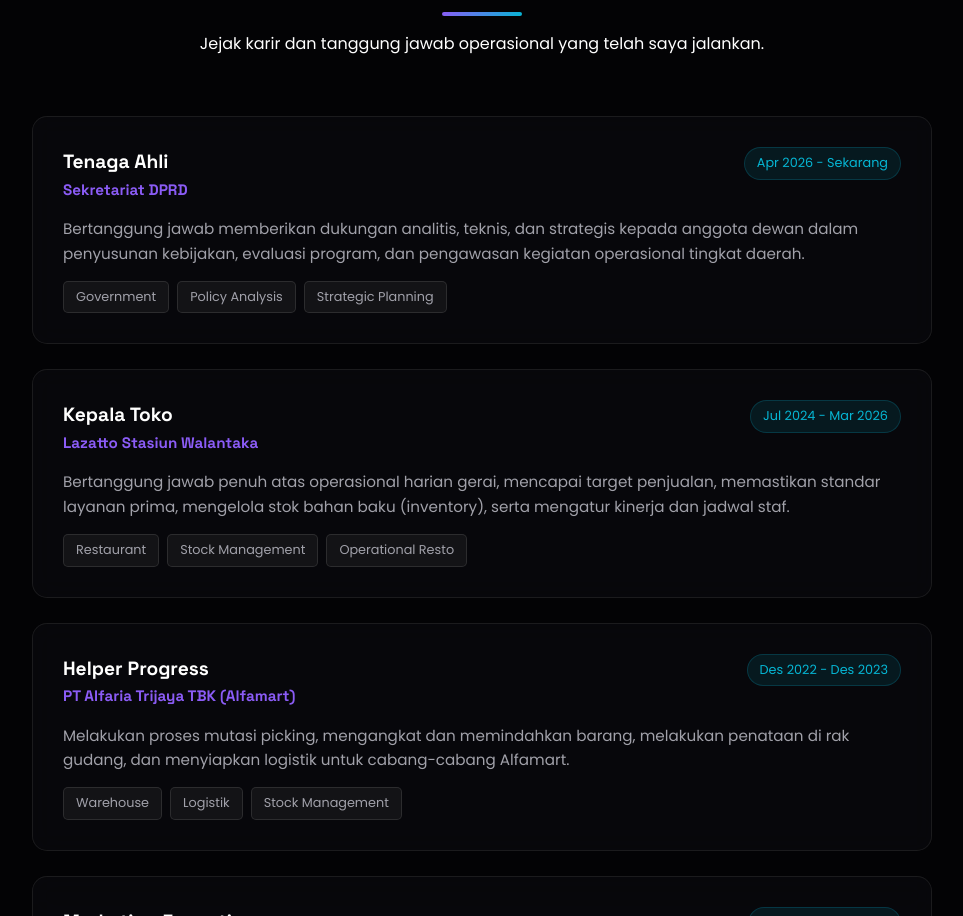
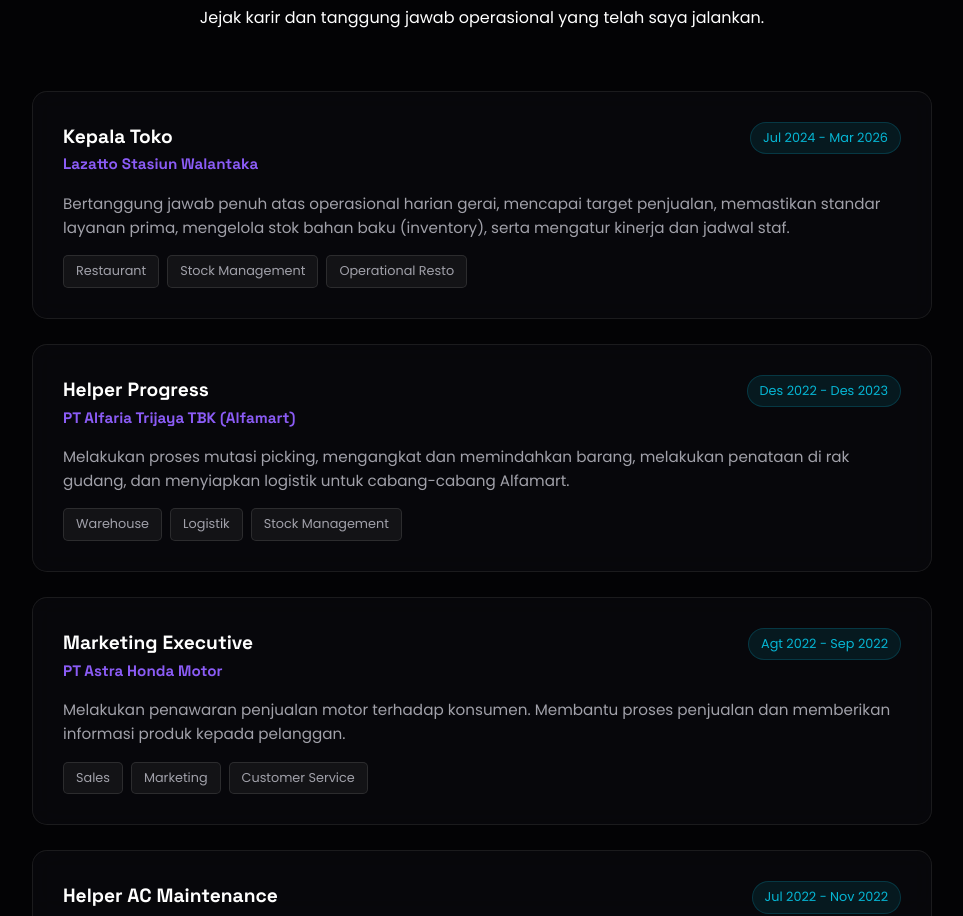
Before and after one commit to ahmadhapendi12/cv-me, a plain HTML site: page index.html in a window 1280 px wide. Shown: the part 2001-2917 px from the top of the page, without its empty margins (158-1121 px from the left). Drawn offline with Linux system fonts and the light colour scheme.

Commit message:
Update index.html

```diff
--- a/index.html
+++ b/index.html
@@ -288,9 +288,9 @@
             <div class="line"></div>
             <p>Perjalanan karir saya dibangun di atas fondasi eksekusi dan adaptasi. Saya memulai langkah di lapangan kerja teknis mekanikal dan logistik (warehouse), di mana saya belajar tentang presisi, efisiensi rantai pasok, dan etos kerja keras.
 
-Kemampuan saya dalam menganalisa masalah dan memimpin tim membawa saya ke posisi Kepala Toko di industri F&B, di mana saya mengendalikan penuh operasional harian, manajemen inventaris, hingga rotasi shift karyawan untuk memukul target penjualan. Kini, dengan kapasitas analitik yang terus terasah, saya dipercaya menjabat sebagai Tenaga Ahli di Sekretariat DPRD—fokus pada analisis kebijakan, pengawasan strategis, dan dukungan pemerintahan daerah.
+Kemampuan saya dalam menganalisa masalah dan memimpin tim membawa saya ke posisi Kepala Toko di industri F&B, di mana saya mengendalikan penuh operasional harian, manajemen inventaris, hingga rotasi shift karyawan untuk memukul target penjualan. Kini, dengan kapasitas analitik yang terus terasah,
 
-Sebagai Mahasiswa Teknik Informatika yang aktif, saya menggabungkan pengalaman lapangan dengan logika sistem dan data. Saya adalah problem solver yang fleksibel: bisa turun ke lapangan membereskan masalah teknis, bisa memimpin tim dalam tekanan operasional, dan sanggup duduk merancang strategi di level manajerial.</p>
+Sebagai Mahasiswa Teknik Informatika yang aktif, saya menggabungkan pengalaman lapangan dengan logika sistem dan data. Saya adalah problem solver yang fleksibel bisa turun ke lapangan membereskan masalah teknis, bisa memimpin tim dalam tekanan operasional, dan sanggup duduk merancang strategi di level manajerial.</p>
         </div>
         <div class="about-grid">
             <div class="glass-card tilt-card reveal delay-1">
@@ -334,20 +334,6 @@ Sebagai Mahasiswa Teknik Informatika yang aktif, saya menggabungkan pengalaman l
             <p>Jejak karir dan tanggung jawab operasional yang telah saya jalankan.</p>
         </div>
         <div class="experience-container">
-
-            <div class="glass-card tilt-card reveal">
-                <div class="exp-header">
-                    <div>
-                        <h3>Tenaga Ahli</h3>
-                        <h4>Sekretariat DPRD</h4>
-                    </div>
-                    <span class="date-badge">Apr 2026 - Sekarang</span>
-                </div>
-                <p style="color: var(--text-dim); font-size: 0.95rem;">Bertanggung jawab memberikan dukungan analitis, teknis, dan strategis kepada anggota dewan dalam penyusunan kebijakan, evaluasi program, dan pengawasan kegiatan operasional tingkat daerah.</p>
-                <div class="exp-tags">
-                    <span>Government</span><span>Policy Analysis</span><span>Strategic Planning</span>
-                </div>
-            </div>
 
             <div class="glass-card tilt-card reveal delay-1">
                 <div class="exp-header">
```
